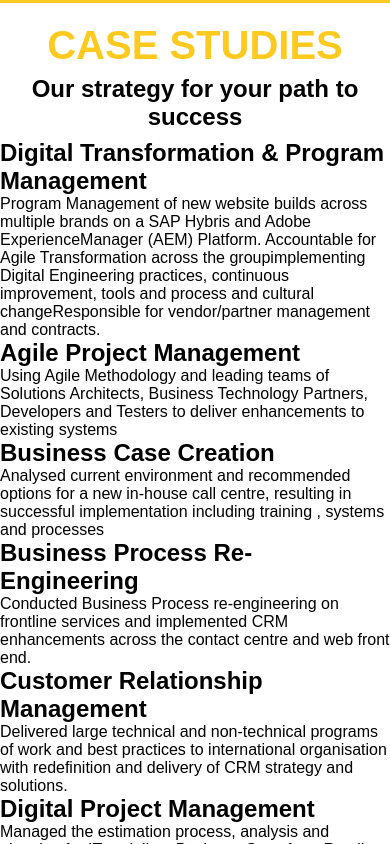
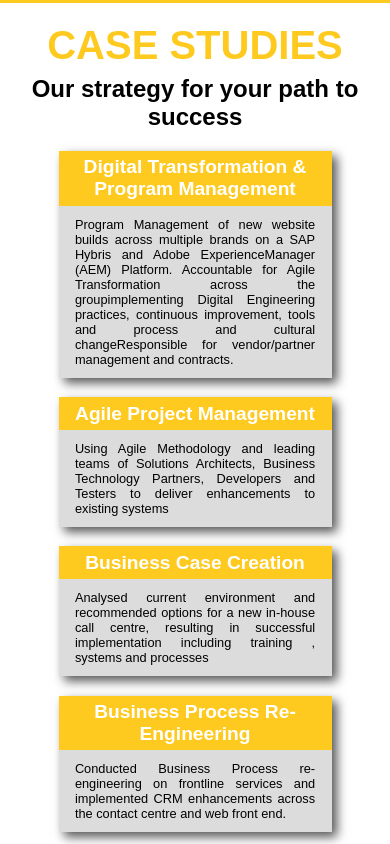
Before and after one commit to borigendiego/linaconsulting, a Next.js app: page / in a window 390 px wide. Shown: the part 2180-3024 px from the top of the page. Built offline with nearby package versions, Linux system fonts and the light colour scheme; a web font is replaced by a local one.

Commit message:
Fix case studies on mobile

```diff
--- a/components/caseOfStudies/caseTile/caseTile.module.scss
+++ b/components/caseOfStudies/caseTile/caseTile.module.scss
@@ -1,11 +1,11 @@
 @import '../../../css/variables';
 
-.case-tile-wrapper {
+.wrapper {
   width: 70vw;
   margin: 5% auto;
   box-shadow: 5px 5px 10px #565656;
 
-  .case-tile-title {
+  .title {
     background-color: $main-orange;
     color: $white-color;
     font-family: $main-font;
@@ -14,7 +14,7 @@
     font-size: 1.2rem;
   }
 
-  .case-tile-text {
+  .text {
     background-color: $grey-color;
     font-family: $main-font;
     text-align: justify;
--- a/components/caseOfStudies/caseTile/index.js
+++ b/components/caseOfStudies/caseTile/index.js
@@ -6,9 +6,9 @@ const CaseTile = ({ caseData }) => {
     const { title, text } = caseData;
 
     return (
-        <div className={styles.caseTileWrapper}>
-            <h2 className={styles.caseTileTitle}>{title}</h2>
-            <p className={styles.caseTileText}>{text}</p>
+        <div className={styles.wrapper}>
+            <h2 className={styles.title}>{title}</h2>
+            <p className={styles.text}>{text}</p>
         </div>
     )
 };
--- a/components/header/mobile-menu/mobileMenu.module.scss
+++ b/components/header/mobile-menu/mobileMenu.module.scss
@@ -85,7 +85,7 @@ $lg-screen: 1024px;
 .menu {
   position: absolute;
   top: -100%;
-  left: 70%;
+  left: 90%;
   padding: 200% 70% 160%;
   list-style-type: none;
   -webkit-font-smoothing: antialiased;
```
